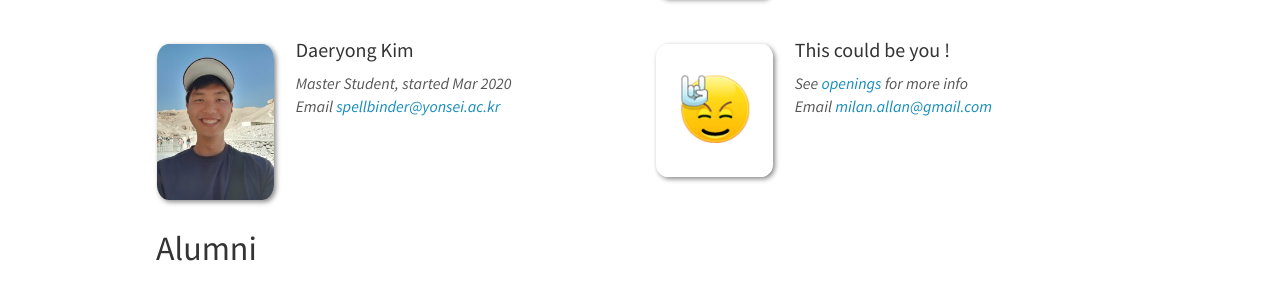
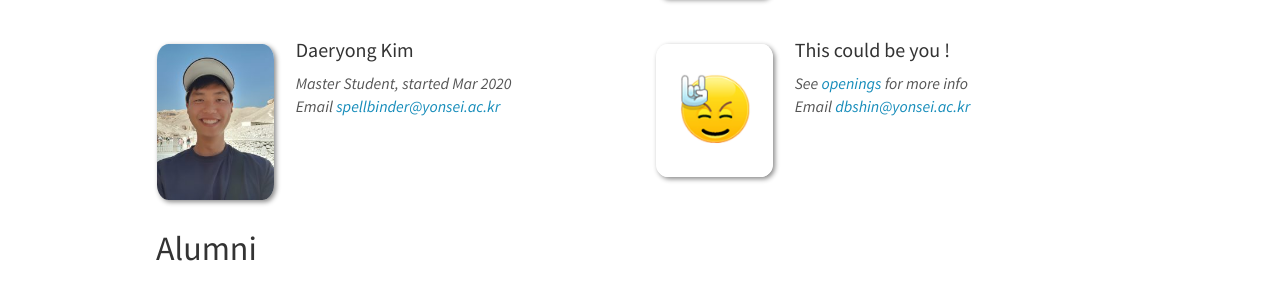
Before and after one commit to roo2003/roo2003.github.io, a Jekyll site: the page built from _pages/team.md, in a window 1280 px wide and 900 px high, scrolled down 1380 px. Shown: the part 164-454 px from the top of the window. Built offline with Jekyll 4.4.1, drawn with Linux system fonts in a browser that asks for light colours; nearby versions of some CDN libraries.

Commit message:
Update team_members.yml

```diff
--- a/_data/team_members.yml
+++ b/_data/team_members.yml
@@ -52,7 +52,7 @@
 - name: "This could be you !"
   photo: rock.jpg
   info: See <a href="http://www.allanlab.org/vacancies">openings</a> for more info
-  email: milan.allan@gmail.com
+  email: dbshin@yonsei.ac.kr
   number_educ: 0
   education1:
   education2:
```
